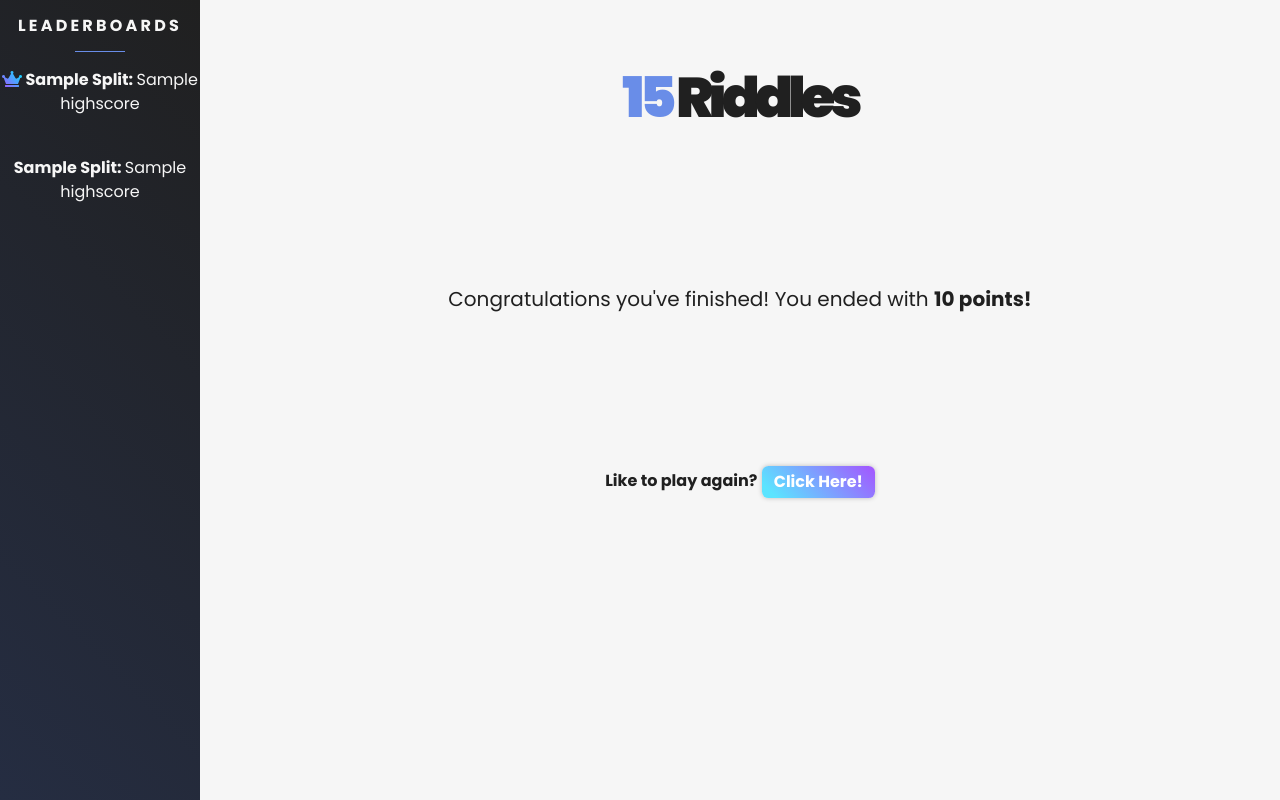
After one commit to Khalem/Milestone-Project-3, a Flask app: template templates/finished.html in a window 1280 px wide. The commit adds this page. Run offline with Flask 2, Linux system fonts and the light colour scheme; the template is opened without the code that fills it: most values are stand-ins (such as "Sample title", 1, 10 or a date in 2020); some libraries are stand-ins or nearby versions.

Commit message:
Added text riddles and completion page. Encountered problem where user will recieve congratulations modal everytime they submit a guess

```diff
--- a/data/scores.json
+++ b/data/scores.json
@@ -1 +1 @@
-{"Khalem": 20, "Hello36982": 10, "Skehill": 10, "melahK^159944": 20, "chris": 0, "Khalem^54126": 0, " ^192262": 0, "khalem": 37, "jim": 0, "Khalem^448711": 10, "melahK^838094": 0, "aaron": 30, "melahK^313429": 10, "Mark": 15, "khalem^235208": 0, "melahK^662148": 0, "di^509225": 10, "khalemc97": 15, "Khalem^159903": 0, "^562082": 0, "khalem^775069": 0, "khalem^547422": 21, "khalem^283633": 10, "khalem^431233": 20, "chris2": 30, "^263940": 0, "khalemc^947896": 10, "melahK^297260": 10}
+{"Khalem": 20, "khalem^425469": 20, "Hello36982": 10, "Skehill": 10, "melahK^159944": 20, "chris": 0, "Khalem^54126": 0, " ^192262": 0, "khalem": 37, "jim": 0, "Khalem^448711": 10, "melahK^838094": 0, "aaron": 30, "melahK^313429": 10, "Mark": 15, "khalem^235208": 0, "melahK^662148": 0, "di^509225": 10, "khalemc97": 15, "melahK^278250": 7, "Khalem^159903": 0, "^562082": 0, "khalem^775069": 0, "khalem^547422": 21, "khalem^283633": 10, "khalem^431233": 20, "chris2": 30, "^263940": 0, "khalemc^947896": 10, "melahK^297260": 10}
--- a/run.py
+++ b/run.py
@@ -5,8 +5,22 @@ from flask import Flask, redirect, render_template, request
 from difflib import SequenceMatcher
 
 app = Flask(__name__)
-text_riddles = ["What is red and white and red all over?", "What do you call 2 witches that live together?", "What is my name?"]
-answers = ["A Newspaper", "Broommates", "Khalem"]
+text_riddles = ["What is red and white and red all over?",
+                "What do you call 2 witches that live together?",
+                "The more you take, the more you leave behind. What am I?",
+                "What has a head, a tail, is brown, and has no legs?",
+                "Can you name three consecutive days without using the words Monday, Tuesday, Wednesday, Thursday, Friday, Saturday, or Sunday?",
+                "David's father has three sons : Snap, Crackle and _____ ?",
+                "What room do ghosts avoid?",
+                "When does Christmas come before Thanksgiving?",
+                "What has many keys, but can't even open a single door?",
+                "Mr. and Mrs. Mustard have six daughters and each daughter has one brother. How many people are in the Mustard family?",
+                "What belongs to you, but other people use it more than you?",
+                "Tall I am young, Short I am old, While with life I glow, Wind is my foe. What am I?",
+                "Re-arrange the letters, 'O O U S W T D N E J R' to spell just one word.",
+                "I am not alive, but I grow; I don't have lungs, but I need air; I don't have a mouth, but water kills me. What am I?",
+                "Before Mount Everest was discovered, what was the highest mountain on Earth?"]
+answers = ["A Newspaper", "Broommates", "Footsteps", "A Penny", "Yesterday, Today, and Tomorrow", "David", "The Living Room", "In The Dictionary", "A Piano", "9", "Your Name", "A Candle", "Just One Word", "Fire", "Mount Everest"]
 incorrect_answers = []
 dict_score = {}
 points = 0
@@ -129,6 +143,17 @@ def get_riddles(username, choice, number):
     highscores = get_high_scores()
     user_number = int(number)
 
+    """
+    When user reaches the end of the quiz, user will have the option to start again
+    """
+    if user_number == 15:
+
+        if request.method == "POST":
+            if request.form["play-again"] == "yes":
+                return redirect("/")
+
+        return render_template("finished.html", highscores = highscores, points = points)
+
     riddle_number = riddle_placement(user_number)
     textriddle = text_riddles[user_number]
 
--- a/static/css/main.css
+++ b/static/css/main.css
@@ -71,10 +71,10 @@ h3 {
 .jumbotron h1 {
     font-weight: 900;
     letter-spacing: -5px;
-    margin-bottom: 7.5%;
+    margin-bottom: 15%;
 }
 .jumbotron form{
-    margin-top: 7.5%;
+    margin-top: 15%;
 }
 .leaderboards-hr {
     width: 25%;
@@ -116,13 +116,13 @@ h3 {
     background: linear-gradient(45deg, #5BE4FF 10%, rgba(164, 84, 255, 1) 100%);
 }
 .button-bg-x{
-    background: #ff5e62;
-    background: -moz-linear-gradient(-45deg, #ff9966 10%, #ff5e62 100%);
-    background: -webkit-gradient(-45deg top, right top, color-stop(10%, #ff9966), color-stop(100%, #ff5e62));
-    background: -webkit-linear-gradient(45deg, #ff9966 10%, #ff5e62 100%);
-    background: -o-linear-gradient(45deg, #ff9966 10%, #ff5e62 100%);
-    background: -ms-linear-gradient(45deg, #ff9966 10%, #ff5e62 100%);
-    background: linear-gradient(45deg, #ff9966 10%, #ff5e62 100%);
+    background: #698DE8;
+    background: -moz-linear-gradient(-135deg, #5BE4FF 10%, #00E887 100%);
+    background: -webkit-gradient(-135deg top, right top, color-stop(10%, #5BE4FF), color-stop(100%, #00E887));
+    background: -webkit-linear-gradient(-135deg, #5BE4FF 10%, #00E887 100%);
+    background: -o-linear-gradient(-135deg, #5BE4FF 10%, #00E887 100%);
+    background: -ms-linear-gradient(-135deg, #5BE4FF 10%, #00E887 100%);
+    background: linear-gradient(-135deg, #5BE4FF 10%, #00E887 100%);
 }
 input[type=text], input[type=textarea]{
     padding: 5px 15px;
--- /dev/null
+++ b/templates/finished.html
@@ -0,0 +1,43 @@
+<!DOCTYPE html>
+<html lang="en">
+
+<head>
+    <meta charset="UTF-8">
+    <meta name="viewport" content="width=device-width, initial-scale=1.0">
+    <meta http-equiv="X-UA-Compatible" content="ie=edge">
+    <link rel="stylesheet" href="https://use.fontawesome.com/releases/v5.5.0/css/all.css" integrity="sha384-B4dIYHKNBt8Bc12p+WXckhzcICo0wtJAoU8YZTY5qE0Id1GSseTk6S+L3BlXeVIU" crossorigin="anonymous">
+    <link href="https://fonts.googleapis.com/css?family=Poppins:400,700,800,900" rel="stylesheet">
+    <link rel="stylesheet" href="https://stackpath.bootstrapcdn.com/bootstrap/4.1.3/css/bootstrap.min.css" type="text/css" />
+    <link rel="stylesheet" href="../../static/css/main.css" type="text/css" />
+    <title>15 Riddles</title>
+</head>
+
+<body>
+    <!--Sidebar to display scores-->
+    <div class="sidebar">
+        <h3 class="uppercase center">Leaderboards</h3>
+        <hr class="leaderboards-hr"/>
+        <!--Putting crown on first place in leaderboards - done by taking first item out of loop and put in manually to add fontawesome.-->
+
+        {% with new_username = highscores[0][0].split("^") %}
+        <p class="center"><i class="fas fa-crown gradient"></i><span class="bold"> {{new_username[0].title()}}: </span>{{highscores[0][1]}}</p><br/> {% endwith %}
+
+        <!-- Splitting username to only display the username, not the unique identifier -->
+
+        {% for x in highscores %} {% if x == highscores[0]: %} {{ continue }} {% else %} {% with new_username = x[0].split("^") %}
+        <p class="center"><span class="bold">{{ new_username[0].title() }}: </span>{{ x[1] }}</p><br/> {% endwith %} {% endif %} {% endfor %}
+    </div>
+
+    <div class="jumbotron center content">
+        <!-- User enters username -->
+        <h1 class="display-4"><span class="bg-blue">15</span> Riddles</h1>
+        <p class="lead">Congratulations you've finished! You ended with <span class="bold">{{ points }} points!</span></p>
+        <form method="POST">
+            <label for="play-again" class="bold">Like to play again?</label>
+            <button name="play-again" value="yes" class="btn button-bg-blue mat-shadow">Click Here!</button>
+        </form>
+    </div>
+
+</body>
+
+</html>
```
